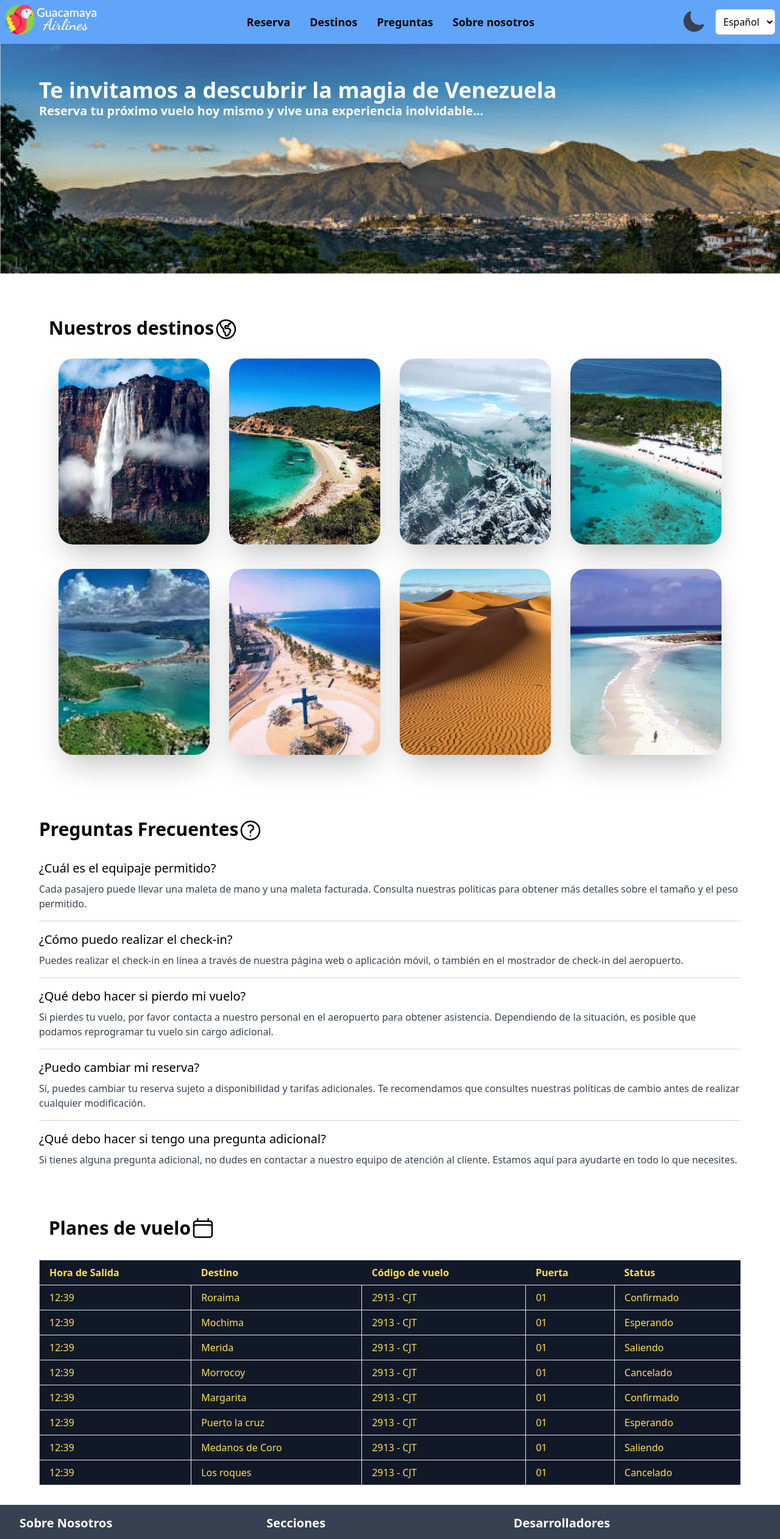
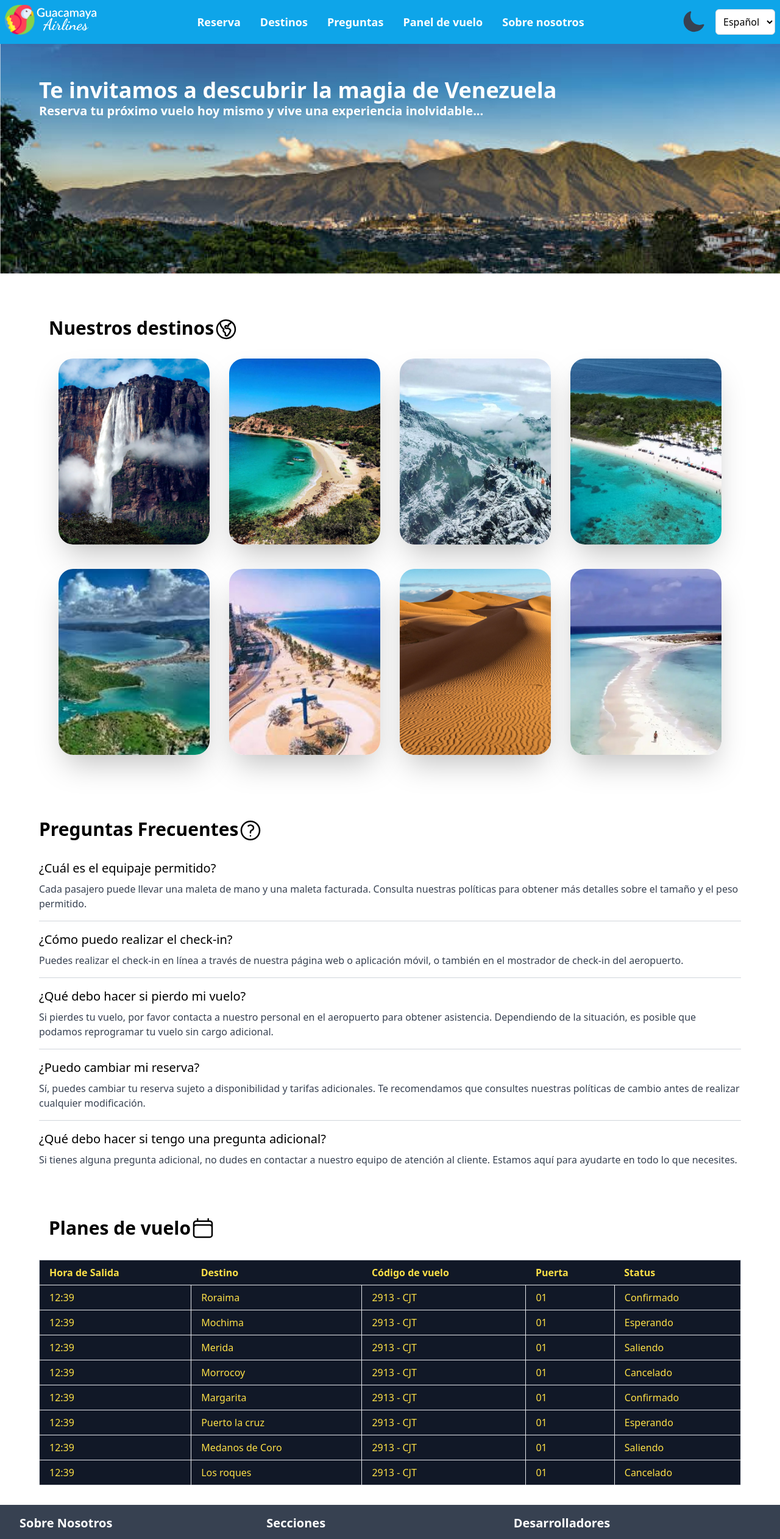
Before and after one commit to CarlosArgelio/guacamaya-airlines, a React (Vite) app in the folder frontend/: page / in a window 1280 px wide. Shown: the top 2524 px of the page at 61% size. Built offline with nearby package versions, Linux system fonts and the light colour scheme; no server answers.

Commit message:
feat: adding route navigation

```diff
--- a/frontend/src/components/FAQS.jsx
+++ b/frontend/src/components/FAQS.jsx
@@ -3,7 +3,7 @@ import { QuestionMarkCircleIcon } from "@heroicons/react/24/outline";
 
 function Faqs() {
   return (
-    <div className="max-w-6xl mx-auto py-8 " >
+    <div id="FAQs" className="max-w-6xl mx-auto py-8 " >
        <div className="flex">
 
       <h2 className="text-3xl font-semibold mb-4 mb:ml-4">Preguntas Frecuentes</h2>
--- a/frontend/src/components/FlightPlans.jsx
+++ b/frontend/src/components/FlightPlans.jsx
@@ -2,7 +2,7 @@ import { CalendarIcon } from "@heroicons/react/24/outline";
 
 function Table() {
     return (
-      <div className="container max-w-6xl mx-auto py-8">
+      <div id="flightPlans" className="container max-w-6xl mx-auto py-8">
 
       <div className="flex items-center mb-8  ml-4 mb:mr-4">
         <h1 className="text-3xl font-semibold">Planes de vuelo</h1>
--- a/frontend/src/components/Footer.jsx
+++ b/frontend/src/components/Footer.jsx
@@ -1,8 +1,10 @@
+import { Link } from 'react-scroll';
 import { Linkedin } from "../assets";
+
 
 function Footer() {
   return (
-    <footer className="bg-gray-700 text-white py-4 ">
+    <footer id="footer" className="bg-gray-700 text-white py-4 ">
       <div className="container mx-auto px-8 ">
         <div className="flex flex-col lg:flex-row lg:flex-wrap">
           <div className="lg:w-1/3 mb-5 lg:mb-0">
@@ -20,17 +22,17 @@ function Footer() {
           <div className="lg:w-1/3 mb-4 lg:mb-0">
             <h3 className="text-xl font-bold mb-2">Secciones</h3>
             <ul>
-              <li>
-                <a href="#">Formulario de viaje</a>
+              <li className='hover:text-blue-400 cursor-pointer'>
+                <Link to="reservation" smooth={true} duration={900} >Formulario de reserva</Link>
               </li>
-              <li>
-                <a href="#">Mejores destinos</a>
+              <li className='hover:text-blue-400 cursor-pointer'>
+                <Link to="ourPlaces" smooth={true} duration={900} >Nuestros destinos</Link>
               </li>
-              <li>
-                <a href="FAQS">Preguntas Frecuentes</a>
+              <li className='hover:text-blue-400 cursor-pointer'>
+                <Link to="FAQs" smooth={true} duration={900} >Preguntas Frecuentes</Link>
               </li>
-              <li>
-                <a href="#">Panel de vuelos</a>
+              <li className='hover:text-blue-400 cursor-pointer'>
+                <Link to="flightPlans" smooth={true} duration={900} >Panel de vuelos</Link>
               </li>
             </ul>
           </div>
--- a/frontend/src/components/Form.jsx
+++ b/frontend/src/components/Form.jsx
@@ -24,7 +24,7 @@ function Form() {
   };
 
   return (
-    <div className="relative max-w-6xl mx-auto rounded-b-xl shadow-xl ">
+    <div id="reservation" className="relative max-w-6xl mx-auto rounded-b-xl shadow-xl ">
     <div className="flex rounded-t-xl pt-2 justify-center bg-green-400 drop-shadow-lg">
       <h1 className="text-3xl font-bold mb-4">Reserva tu vuelo</h1>
       <TicketIcon className="w-10 h-10" />
--- a/frontend/src/components/Navbar.jsx
+++ b/frontend/src/components/Navbar.jsx
@@ -1,4 +1,5 @@
 import { useState } from 'react';
+import { Link } from 'react-scroll';
 import { Logo } from "../assets/index";
 import { MoonIcon } from "@heroicons/react/24/solid";
 import { Bars4Icon } from "@heroicons/react/24/solid";
@@ -12,25 +13,28 @@ function Navbar() {
   };
 
   return (
-    <nav className="bg-blue-400 p-2">
+    <nav className="bg-sky-500 p-2">
       <div className="container mx-auto">
         <div className="flex justify-between items-center">
           <div className="flex items-center">
             <img src={Logo} alt="" className="h-14" />
           </div>
           <div className="hidden md:flex items-center">
-            <a href="#" className="text-black text-lg font-bold px-4  py-2">
+            <Link to="reservation" smooth={true} duration={900} className="text-white text-lg font-bold px-4  py-2 hover:text-blue-900 cursor-pointer">
               Reserva
-            </a>
-            <a href="#" className="text-black text-lg font-bold px-4  py-2">
+            </Link>
+            <Link to="ourPlaces" smooth={true} duration={900} className="text-white text-lg font-bold px-4  py-2 hover:text-blue-900 cursor-pointer">
               Destinos
-            </a>
-            <a href="#" className="text-black text-lg font-bold px-4 py-2">
+            </Link>
+            <Link to="FAQs" smooth={true} duration={900} className="text-white text-lg font-bold px-4 py-2 hover:text-blue-900 cursor-pointer">
               Preguntas
-            </a>
-            <a href="#" className="text-black text-lg font-bold px-4  py-2">
+            </Link>
+            <Link to="flightPlans" smooth={true} duration={900} className="text-white text-lg font-bold px-4  py-2 hover:text-blue-900 cursor-pointer">
+            Panel de vuelo
+            </Link>
+            <Link to="footer" smooth={true} duration={900} className="text-white text-lg font-bold px-4  py-2 hover:text-blue-900 cursor-pointer">
               Sobre nosotros
-            </a>
+            </Link>
           </div>
 
 
@@ -53,10 +57,11 @@ function Navbar() {
         </div>
         {isOpen && (
           <div className="md:hidden mt-2 ">
-            <a href="#" className="block text-center py-2 px-4 text-black font-bold">Reserva</a>
-            <a href="#" className="block text-center py-2 px-4 text-black font-bold">Destinos</a>
-            <a href="#" className="block text-center py-2 px-4 text-black font-bold">Preguntas</a>
-            <a href="#" className="block text-center py-2 px-4 text-black font-bold">Sobre nosotros</a>
+            <Link to="reservation" smooth={true} duration={900} className="block text-center py-2 px-4 text-black font-bold hover:bg-blue-500">Reserva</Link>
+            <Link to="ourPlaces" smooth={true} duration={900} className="block text-center py-2 px-4 text-black font-bold hover:bg-blue-500">Destinos</Link>
+            <Link to="FAQs" smooth={true} duration={900} className="block text-center py-2 px-4 text-black font-bold hover:bg-blue-500">Preguntas</Link>
+            <Link to="flightPlans" smooth={true} duration={900} className="block text-center py-2 px-4 text-black font-bold hover:bg-blue-500">Planes de vuelo</Link>
+            <Link to="footer" smooth={true} duration={900} className="block text-center py-2 px-4 text-black font-bold hover:bg-blue-500">Sobre nosotros</Link>
           </div>
         )}
       </div>
--- a/frontend/src/components/OurPlaces.jsx
+++ b/frontend/src/components/OurPlaces.jsx
@@ -29,7 +29,7 @@ function Card({ imageSrc, title, description }) {
 
 function OurPlaces() {
   return (
-    <div className="container max-w-6xl mx-auto py-8  ">
+    <div id="ourPlaces" className="container max-w-6xl mx-auto py-8  ">
         <div className="flex">
 
       <h1 className="text-3xl font-semibold mb-8 ml-4">Nuestros destinos</h1>
```
